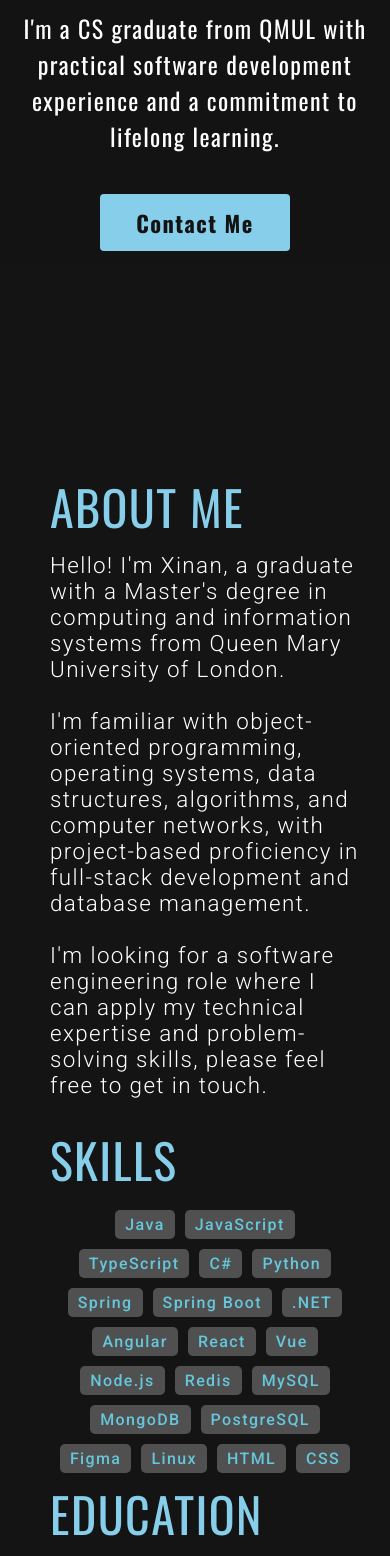
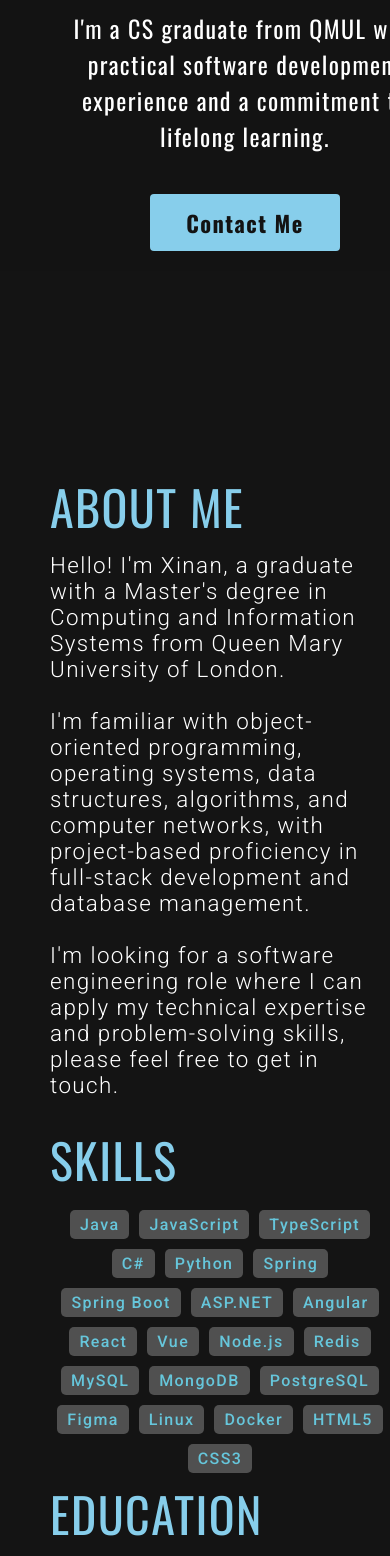
Before and after one commit to Xinan15/Xinan, a plain HTML site: page index.html in a window 390 px wide. Shown: the part 369-1925 px from the top of the page. Drawn offline with nearby package versions, Linux system fonts and the light colour scheme.

```diff
--- a/index.html
+++ b/index.html
@@ -17,7 +17,7 @@
   <link rel="stylesheet" href="styles\navbar.css" />
   <link rel="stylesheet" href="styles\about.css" />
   <link rel="stylesheet" href="styles\footer.css" />
-  <link rel="stylesheet" href="styles\contact.css" />
+  <link rel="stylesheet" href="styles\contact_form.css" />
 
   <!-- font -->
 
@@ -68,7 +68,8 @@
       <div class="main__content">
         <h1>HELLO, WORLD!</h1>
         <h2>I'M Xinan (Ian) Yang</h2>
-        <p>I'm a CS graduate from QMUL with practical software development experience and a commitment to lifelong learning.</p>
+        <p>I'm a CS graduate from QMUL with practical software development experience and a commitment to lifelong
+          learning.</p>
         <button id="about" class="main__btn"><a href="#contactme__form">Contact Me</a></button>
       </div>
     </div>
@@ -79,9 +80,8 @@
     <div class="left__container">
       <h1>ABOUT ME</h1>
       <p>
-        Hello! I'm Xinan, a graduate with a Master's degree in computing and information systems from Queen Mary
-        University
-        of London.<br><br>
+        Hello! I'm Xinan, a graduate with a Master's degree in Computing and Information Systems from Queen Mary
+        University of London.<br><br>
 
         I'm familiar with object-oriented programming, operating systems, data structures, algorithms, and computer
         networks, with project-based proficiency in full-stack development and database management. <br><br>
@@ -90,6 +90,7 @@
         please feel free to get in touch.
         <br>
         <br />
+
       <h1>SKILLS</h1>
 
       <div class="cardTechStack">
@@ -115,7 +116,7 @@
           <h3>Spring Boot</h3>
         </div>
         <div class="techStack">
-          <h3>.NET</h3>
+          <h3>ASP.NET</h3>
         </div>
         <div class="techStack">
           <h3>Angular</h3>
@@ -148,10 +149,13 @@
           <h3>Linux</h3>
         </div>
         <div class="techStack">
-          <h3>HTML</h3>
+          <h3>Docker</h3>
         </div>
         <div class="techStack">
-          <h3>CSS</h3>
+          <h3>HTML5</h3>
+        </div>
+        <div class="techStack">
+          <h3>CSS3</h3>
         </div>
       </div>
     </div>
--- a/styles/about.css
+++ b/styles/about.css
@@ -185,7 +185,6 @@ p {
 
   .left__container {
     margin: 0px auto 0px auto;
-    padding-right: 30px;
   }
 
   .right__container {
--- a/styles/main.css
+++ b/styles/main.css
@@ -17,8 +17,8 @@
   justify-self: center;
   height: 90vh;
   background-color: #131313;
-  padding-right: 0;
-  padding-left: 0;
+  padding-right: 50px;
+  padding-left: 50px;
   /* margin-bottom: 100px; */
 }
 
--- a/styles/navbar.css
+++ b/styles/navbar.css
@@ -203,13 +203,15 @@ a[data-tooltip]:hover::after {
   }
 
   .navbar__btn {
-    padding: 2rem;
+    padding-bottom: 2rem;
   }
 
   .button {
     display: flex;
     justify-content: center;
     align-items: center;
+    width: 80%;
+    height: 80px;
     margin: 0;
   }
 
```
Also changed, not shown: styles/contact_form.css (renamed from styles/contact.css).
